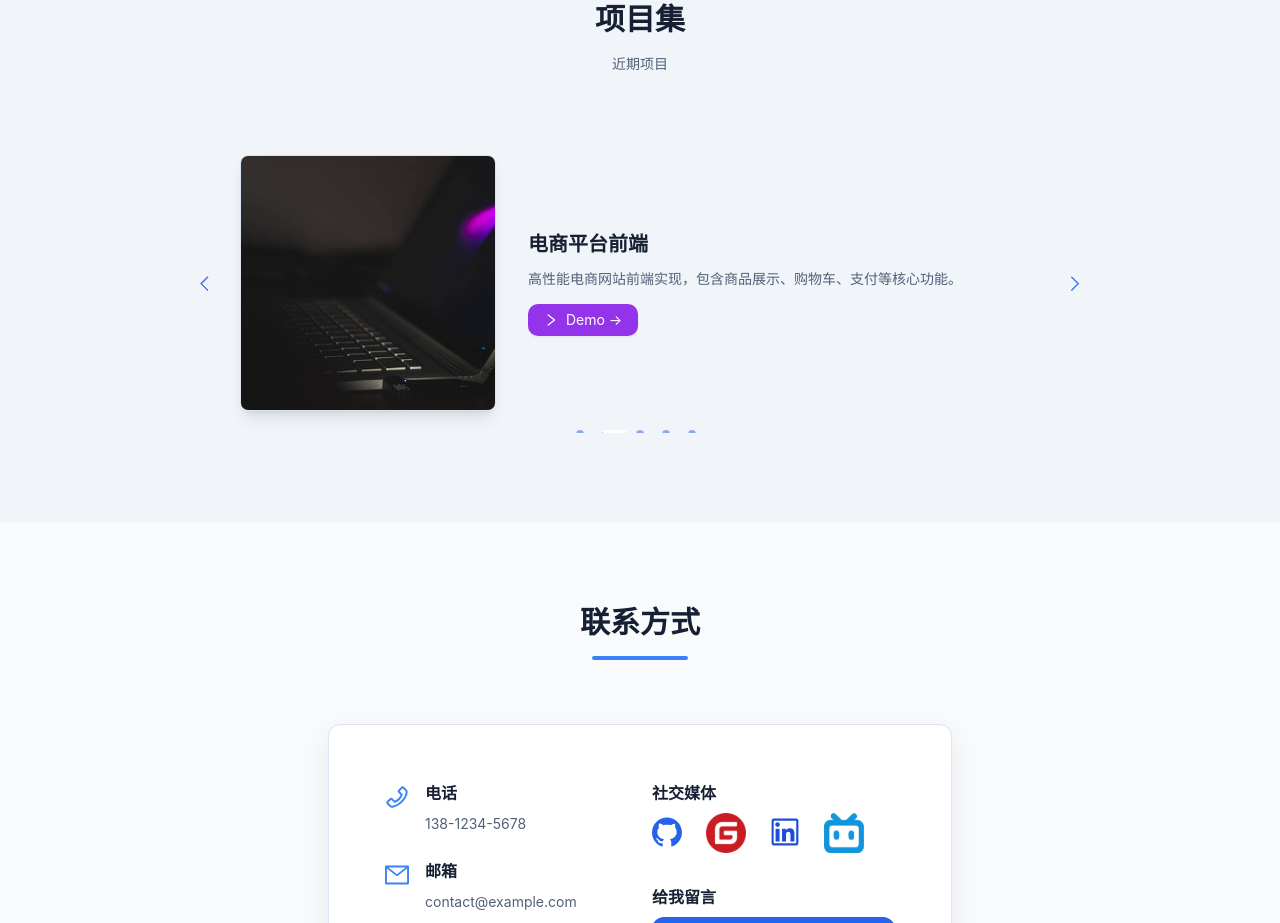
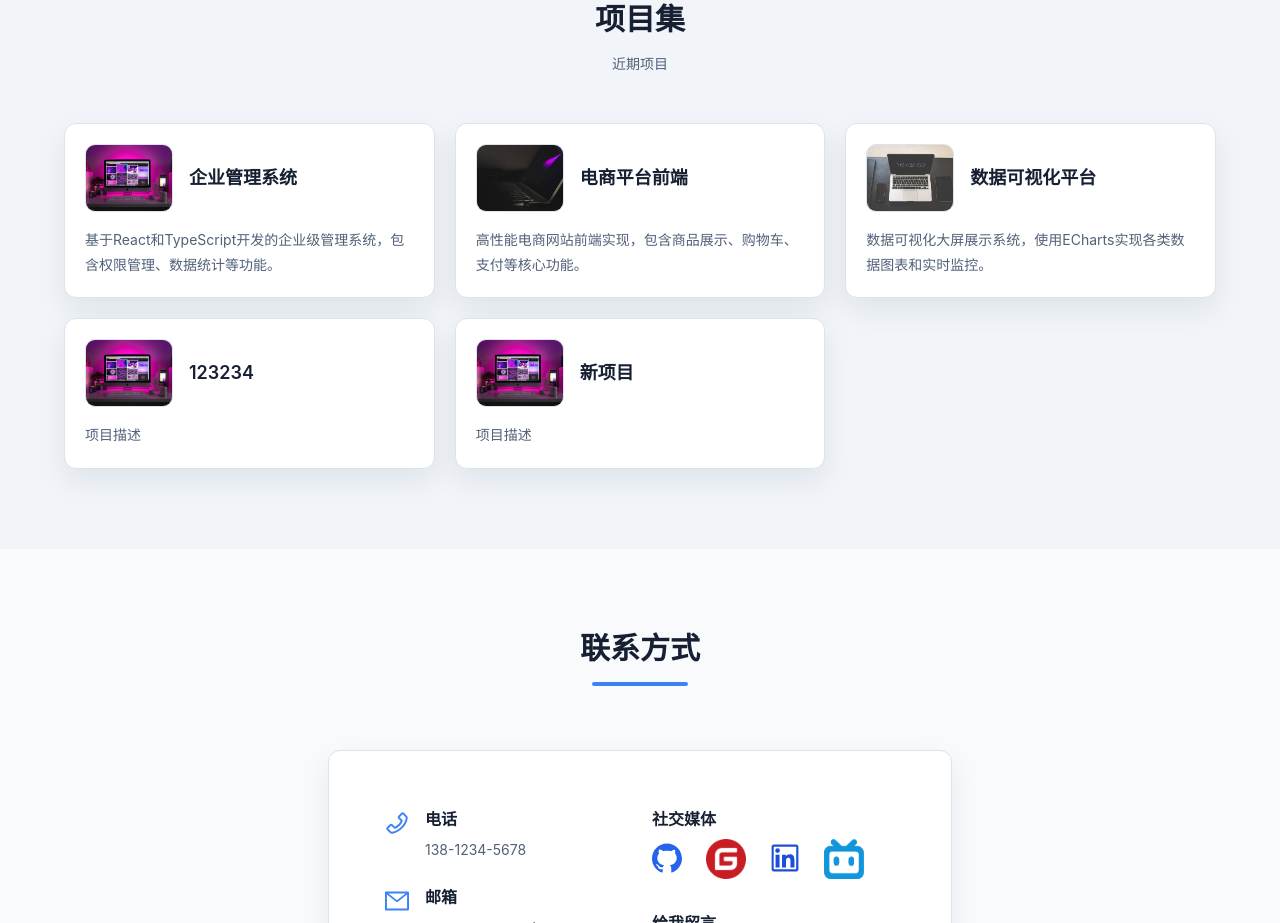
Before and after one commit to Narcissus-Ma/resume-site, a React (Vite) app: page / in a window 1280 px wide. Shown: the part 3420-4343 px from the top of the page. Built offline with nearby package versions, Linux system fonts and the light colour scheme; no server answers.

Commit message:
feat: 个人作品集轮播图改卡片展示

```diff
--- a/src/assets/styles/carousel.css
+++ /dev/null
@@ -1,43 +0,0 @@
-/* Carousel navigation arrows */
-.ant-carousel .slick-prev,
-.ant-carousel .slick-next {
-  color: var(--color-primary) !important;
-  opacity: 0.8;
-}
-
-.ant-carousel .slick-prev:hover,
-.ant-carousel .slick-next:hover {
-  color: var(--color-primary-hover) !important;
-  opacity: 1;
-}
-
-.ant-carousel .slick-prev:before,
-.ant-carousel .slick-next:before {
-  color: var(--color-primary) !important;
-  font-size: 20px;
-}
-
-/* Carousel dots */
-.ant-carousel .slick-dots {
-  bottom: 10px;
-}
-
-.ant-carousel .slick-dots li {
-  margin: 0 5px;
-}
-
-.ant-carousel .slick-dots li button {
-  background-color: var(--color-primary) !important;
-  opacity: 0.5;
-  width: 8px;
-  height: 8px;
-  border-radius: 50%;
-}
-
-.ant-carousel .slick-dots li.slick-active button {
-  background-color: var(--color-primary) !important;
-  opacity: 1;
-  width: 8px;
-  height: 8px;
-  border-radius: 50%;
-}
--- /dev/null
+++ b/src/components/project-card-link.ts
@@ -0,0 +1,18 @@
+const PROJECT_LINK_BASE_URL = 'https://resume-site.local';
+const ALLOWED_PROJECT_PROTOCOLS = new Set(['http:', 'https:']);
+
+export const getProjectCardHref = (link: string): string | null => {
+  const normalizedLink = link.trim();
+
+  if (!normalizedLink || normalizedLink === '#') {
+    return null;
+  }
+
+  try {
+    const url = new URL(normalizedLink, PROJECT_LINK_BASE_URL);
+
+    return ALLOWED_PROJECT_PROTOCOLS.has(url.protocol) ? normalizedLink : null;
+  } catch {
+    return null;
+  }
+};
--- /dev/null
+++ b/src/components/projects-section.module.css
@@ -0,0 +1,134 @@
+.grid {
+  display: grid;
+  grid-template-columns: minmax(0, 1fr);
+  gap: 1.25rem;
+}
+
+.cardLink,
+.staticCard {
+  min-width: 0;
+  height: 100%;
+  border-radius: 0.75rem;
+  -webkit-transform: translateY(0);
+  transform: translateY(0);
+  -webkit-transition: -webkit-transform 220ms ease;
+  transition: transform 220ms ease;
+}
+
+.cardLink {
+  display: block;
+  color: inherit;
+  text-decoration: none;
+}
+
+.card {
+  display: -webkit-box;
+  display: -webkit-flex;
+  display: flex;
+  height: 100%;
+  min-width: 0;
+  -webkit-box-orient: vertical;
+  -webkit-box-direction: normal;
+  -webkit-flex-direction: column;
+  flex-direction: column;
+  gap: 1rem;
+  padding: 1.25rem;
+  overflow: hidden;
+  border: 1px solid var(--color-border);
+  border-radius: 0.75rem;
+  background: var(--color-surface);
+  box-shadow: var(--shadow-surface);
+  -webkit-transition:
+    border-color 220ms ease,
+    box-shadow 220ms ease;
+  transition:
+    border-color 220ms ease,
+    box-shadow 220ms ease;
+}
+
+.cardHeader {
+  display: -webkit-box;
+  display: -webkit-flex;
+  display: flex;
+  min-width: 0;
+  -webkit-box-align: center;
+  -webkit-align-items: center;
+  align-items: center;
+  gap: 1rem;
+}
+
+.imageWrapper {
+  width: 5.5rem;
+  height: 4.25rem;
+  overflow: hidden;
+  -webkit-flex: 0 0 auto;
+  flex: 0 0 auto;
+  border: 1px solid var(--color-border);
+  border-radius: 0.625rem;
+  background: var(--color-surface-muted);
+}
+
+.image {
+  display: block;
+  width: 100%;
+  height: 100%;
+  object-fit: cover;
+  -webkit-transform: scale(1);
+  transform: scale(1);
+  -webkit-transition: -webkit-transform 260ms ease;
+  transition: transform 260ms ease;
+}
+
+.title {
+  min-width: 0;
+  margin: 0 !important;
+  overflow-wrap: anywhere;
+  font-size: 1.125rem !important;
+  line-height: 1.45 !important;
+}
+
+.description {
+  margin: 0 !important;
+  overflow-wrap: anywhere;
+  line-height: 1.75 !important;
+}
+
+.cardLink:hover,
+.staticCard:hover {
+  color: inherit;
+  -webkit-transform: translateY(-4px);
+  transform: translateY(-4px);
+}
+
+.cardLink:hover .card,
+.cardLink:focus-visible .card,
+.staticCard:hover .card {
+  border-color: var(--color-primary);
+  box-shadow:
+    var(--shadow-surface),
+    0 0 0 1px var(--color-focus-ring);
+}
+
+.cardLink:hover .image,
+.cardLink:focus-visible .image,
+.staticCard:hover .image {
+  -webkit-transform: scale(1.05);
+  transform: scale(1.05);
+}
+
+.cardLink:active {
+  -webkit-transform: translateY(-1px);
+  transform: translateY(-1px);
+}
+
+@media (min-width: 640px) {
+  .grid {
+    grid-template-columns: repeat(2, minmax(0, 1fr));
+  }
+}
+
+@media (min-width: 1024px) {
+  .grid {
+    grid-template-columns: repeat(3, minmax(0, 1fr));
+  }
+}
--- a/src/components/projects-section.tsx
+++ b/src/components/projects-section.tsx
@@ -1,11 +1,12 @@
 import React from 'react';
 
-import { Button, Typography, Carousel } from 'antd';
+import { Typography } from 'antd';
 
-import { RightOutlined } from '@ant-design/icons';
 import { useTranslation } from 'react-i18next';
 
 import { ThemeProps, Project } from '../types';
+import { getProjectCardHref } from './project-card-link';
+import styles from './projects-section.module.css';
 
 const { Title, Paragraph } = Typography;
 
@@ -48,43 +49,47 @@ const ProjectsSection: React.FC<ProjectsSectionProps> = ({ projects: propProject
           <Paragraph className="theme-text-secondary">{t('projects.recent')}</Paragraph>
         </div>
 
-        <div className="max-w-4xl mx-auto">
-          <Carousel arrows autoplay dots autoplaySpeed={5000} className="relative">
-            {projects.map((project) => (
-              <div
-                key={project.title}
-                className="flex items-center justify-center px-4 py-8 sm:px-12"
-              >
-                <div className="flex min-w-0 flex-col items-center gap-6 md:flex-row md:gap-8">
-                  {/* 项目图片 */}
-                  <div className="h-56 w-full max-w-64 shrink-0 sm:h-64 sm:w-64">
-                    <img
-                      alt={project.title}
-                      className="h-full w-full rounded-lg border border-[var(--color-border)] object-cover shadow-lg"
-                      src={project.image}
-                    />
-                  </div>
-
-                  {/* 项目信息 */}
-                  <div className="min-w-0 text-center md:text-left">
-                    <Title className="theme-text-primary mb-4 text-2xl font-bold" level={4}>
+        <div className="mx-auto max-w-6xl">
+          <div className={styles.grid}>
+            {projects.map((project) => {
+              const href = getProjectCardHref(project.link);
+              const card = (
+                <article className={styles.card}>
+                  <div className={styles.cardHeader}>
+                    <div className={styles.imageWrapper}>
+                      <img alt={project.title} className={styles.image} src={project.image} />
+                    </div>
+                    <Title className={`${styles.title} theme-text-primary`} level={4}>
                       {project.title}
                     </Title>
-                    <Paragraph className="theme-text-secondary mb-6">
-                      {project.description}
-                    </Paragraph>
-                    <Button
-                      className="bg-purple-600 hover:bg-purple-700"
-                      icon={<RightOutlined />}
-                      type="primary"
-                    >
-                      {t('projects.demo')}
-                    </Button>
                   </div>
-                </div>
-              </div>
-            ))}
-          </Carousel>
+                  <Paragraph className={`${styles.description} theme-text-secondary`}>
+                    {project.description}
+                  </Paragraph>
+                </article>
+              );
+
+              if (!href) {
+                return (
+                  <div key={`${project.title}-${project.image}`} className={styles.staticCard}>
+                    {card}
+                  </div>
+                );
+              }
+
+              return (
+                <a
+                  key={`${project.title}-${href}`}
+                  className={styles.cardLink}
+                  href={href}
+                  rel="noopener noreferrer"
+                  target="_blank"
+                >
+                  {card}
+                </a>
+              );
+            })}
+          </div>
         </div>
       </div>
     </section>
--- a/src/data/home-catalog.json
+++ b/src/data/home-catalog.json
@@ -308,7 +308,7 @@
               "title": "企业管理系统",
               "description": "基于React和TypeScript开发的企业级管理系统，包含权限管理、数据统计等功能。",
               "image": "portfolio1.jpg",
-              "link": "#"
+              "link": "https://navigations.narcissus2ma.dpdns.org"
             },
             {
               "title": "电商平台前端",
--- a/src/index.css
+++ b/src/index.css
@@ -1,4 +1,3 @@
-@import './assets/styles/carousel.css';
 @tailwind base;
 @tailwind components;
 @tailwind utilities;
@@ -165,14 +164,6 @@ select:focus-visible {
   color: var(--color-text-secondary);
 }
 
-.ant-carousel .slick-dots li button {
-  background: var(--color-text-muted);
-}
-
-.ant-carousel .slick-dots li.slick-active button {
-  background: var(--color-primary);
-}
-
 .modal-overlay {
   position: fixed;
   top: 0;
```
Also changed, not shown: 4 other files (tests, documents, lock files or other folders).
